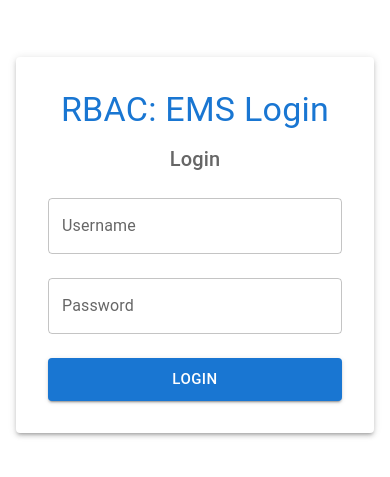
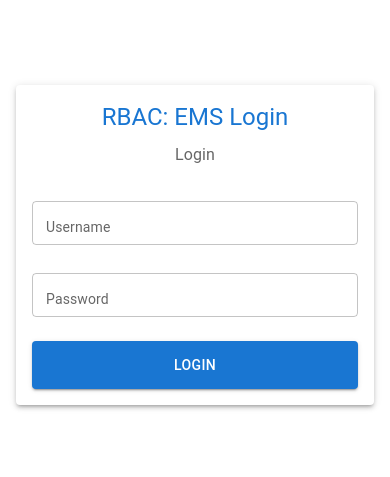
Before and after one commit to TinkerWizard/RBAC-Event-Management-System, a React (Vite) app: page / in a window 390 px wide. Shown: the part 177-654 px from the top of the page. Built offline with nearby package versions, Linux system fonts and the light colour scheme.

Commit message:
responsive design changes were made

```diff
--- a/src/App.tsx
+++ b/src/App.tsx
@@ -14,8 +14,6 @@ const AppRoutes = () => {
   // Now useSelector is used inside a component that's wrapped by Provider
   const roles = useSelector((state: RootState) => state.roles.roles);
   const roleNames = roles.map(role => role.name);
-  console.log('Current roles:', roles);
-  console.log('Role names:', roleNames);
   return (
     <Routes>
       <Route path="/" element={<LoginForm />} />
--- a/src/components/LoginForm.tsx
+++ b/src/components/LoginForm.tsx
@@ -9,7 +9,9 @@ import {
   Box,
   Typography,
   CircularProgress,
-  Alert
+  Alert,
+  useTheme,
+  useMediaQuery
 } from '@mui/material';
 import { login, logout } from '../store/authSlice';
 import { RootState } from '../store/store';
@@ -22,6 +24,8 @@ interface LoginFormInputs {
 const LoginForm: React.FC = () => {
   const [isLoading, setIsLoading] = useState(false);
   const [error, setError] = useState('');
+  const theme = useTheme();
+  const isMobile = useMediaQuery(theme.breakpoints.down('sm'));
 
   const users = useSelector((state: RootState) => state.users.users);
   const {
@@ -69,34 +73,42 @@ const LoginForm: React.FC = () => {
         justifyContent: 'center',
         alignItems: 'center',
         minHeight: '100vh',
-        bgcolor: 'background.default'
+        bgcolor: 'background.default',
+        padding: theme.spacing(2)
       }}
     >
       <Paper
         elevation={3}
         sx={{
-          p: 4,
+          p: { xs: 2, sm: 3, md: 4 }, // Responsive padding
           width: '100%',
-          maxWidth: 400,
-          mx: 2
+          maxWidth: { xs: '100%', sm: '400px' }, // Full width on mobile, max-width on larger screens
+          mx: 'auto'
         }}
       >
         <Typography
-          variant="h4"
+          variant={isMobile ? "h5" : "h4"}
           component="h1"
           align="center"
           gutterBottom
           color="primary"
+          sx={{
+            fontSize: { xs: '1.5rem', sm: '2rem' }, // Responsive font size
+            mb: { xs: 1, sm: 2 } // Responsive margin
+          }}
         >
           RBAC: EMS Login
         </Typography>
 
         <Typography
-          variant="h6"
+          variant={isMobile ? "subtitle1" : "h6"}
           component="h2"
           align="center"
           gutterBottom
           color="text.secondary"
+          sx={{
+            mb: { xs: 2, sm: 3 } // Responsive margin
+          }}
         >
           Login
         </Typography>
@@ -104,7 +116,10 @@ const LoginForm: React.FC = () => {
         {error && (
           <Alert
             severity="error"
-            sx={{ mb: 2 }}
+            sx={{
+              mb: 2,
+              fontSize: { xs: '0.875rem', sm: '1rem' } // Responsive font size
+            }}
             onClose={() => setError('')}
           >
             {error}
@@ -123,6 +138,16 @@ const LoginForm: React.FC = () => {
             error={!!errors.username}
             helperText={errors.username?.message}
             disabled={isLoading}
+            sx={{
+              mb: { xs: 1.5, sm: 2 }, // Responsive margin
+              '& .MuiInputLabel-root': {
+                fontSize: { xs: '0.875rem', sm: '1rem' } // Responsive label
+              },
+              '& .MuiInputBase-input': {
+                fontSize: { xs: '0.875rem', sm: '1rem' }, // Responsive input
+                padding: { xs: '12px', sm: '14px' } // Responsive padding
+              }
+            }}
           />
 
           <TextField
@@ -141,6 +166,16 @@ const LoginForm: React.FC = () => {
             error={!!errors.password}
             helperText={errors.password?.message}
             disabled={isLoading}
+            sx={{
+              mb: { xs: 2, sm: 3 }, // Responsive margin
+              '& .MuiInputLabel-root': {
+                fontSize: { xs: '0.875rem', sm: '1rem' } // Responsive label
+              },
+              '& .MuiInputBase-input': {
+                fontSize: { xs: '0.875rem', sm: '1rem' }, // Responsive input
+                padding: { xs: '12px', sm: '14px' } // Responsive padding
+              }
+            }}
           />
 
           <Button
@@ -148,8 +183,12 @@ const LoginForm: React.FC = () => {
             variant="contained"
             color="primary"
             fullWidth
-            size="large"
-            sx={{ mt: 2 }}
+            size={isMobile ? "medium" : "large"}
+            sx={{
+              mt: { xs: 1, sm: 2 }, // Responsive margin
+              py: { xs: 1.5, sm: 2 }, // Responsive padding
+              fontSize: { xs: '0.875rem', sm: '1rem' } // Responsive font size
+            }}
             disabled={isLoading}
           >
             {isLoading ? (
--- a/src/components/admin/Dashboard.tsx
+++ b/src/components/admin/Dashboard.tsx
@@ -56,9 +56,6 @@ const Dashboard: React.FC = () => {
   ? user.role.charAt(0).toUpperCase() + user.role.slice(1).toLowerCase()
   : null;
   const pageHeading = `${currentRole}'s Dashboard`;
-  // console.log(user);
-  console.log("Users: ",users);
-  console.log("Roles: ",roles);
   const roleCounts = users.reduce((acc, user) => {
     acc[user.role] = (acc[user.role] || 0) + 1; // Increment count for the role
     return acc;
@@ -72,7 +69,7 @@ const Dashboard: React.FC = () => {
 
 
   return (
-    <div className="p-6 flex flex-col justify-center gap-5" style={{ width: '90vw' }}>
+    <div className="p-6 flex flex-col justify-center gap-5">
       <TopBar heading={pageHeading} />
       {(user?.otherPermissions?.some(permission =>
         ["manage_users", "manage_roles"].includes(permission)
--- a/src/components/admin/RoleManagement.tsx
+++ b/src/components/admin/RoleManagement.tsx
@@ -144,7 +144,7 @@ const RoleManagement: React.FC = () => {
   };
 
   return (
-    <div className="p-6 bg-white">
+    <div>
       <div className="flex justify-between mb-6">
         <h2 className="text-2xl font-bold text-gray-950">Role Management</h2>
         <Button
@@ -155,6 +155,7 @@ const RoleManagement: React.FC = () => {
           Add Role
         </Button>
       </div>
+      <div className="p-6 bg-white overflow-x-auto max-w-full" style={{ width: '90vw' }}>
 
         <Table>
           <TableHead>
@@ -249,6 +250,8 @@ const RoleManagement: React.FC = () => {
           </DialogActions>
         </Dialog>
       </div>
+    </div>
+
   );
 };
 
--- a/src/components/admin/UserManagement.tsx
+++ b/src/components/admin/UserManagement.tsx
@@ -341,8 +341,8 @@ const UserManagement: React.FC = () => {
   );
 
   return (
-    <div className="p-6">
-      <div className="flex justify-between mb-6">
+    <div className="p-6" style={{ width: '90vw' }}>
+      <div className="flex justify-between mb-6 xs:flex-col gap-5">
         <h2 className="text-2xl font-bold text-gray-950">User Management</h2>
         <div className="flex gap-2">
           <Button
@@ -369,7 +369,7 @@ const UserManagement: React.FC = () => {
         {showFilters && <FilterSection />}
       </section>
 
-      <div className="overflow-x-auto">
+      <div className="overflow-x-auto max-w-full" >
         <Table aria-label="User management table">
           <TableHead>
             <TableRow>
--- a/src/utils/TopBar.tsx
+++ b/src/utils/TopBar.tsx
@@ -1,27 +1,58 @@
-import { Button, Stack, Typography } from "@mui/material";
+import { Button, Stack, Typography, useTheme, useMediaQuery } from "@mui/material";
 import { useDispatch } from 'react-redux';
 import { logout } from '../store/authSlice';
 import { useNavigate } from "react-router-dom";
 
-
-const TopBar: React.FC<{ heading: string }> = ({heading}) => {
-
+const TopBar: React.FC<{ heading: string }> = ({ heading }) => {
     const dispatch = useDispatch();
     const navigate = useNavigate();
+    const theme = useTheme();
+    const isMobile = useMediaQuery(theme.breakpoints.down('sm'));
+
     const handleLogout = () => {
         dispatch(logout());
         navigate('/');
     };
 
     return (
-        <Stack spacing={2} direction='row' sx={{ width: '100%', mb: '5' }} className="flex flex-row justify-between">
-            <Typography variant="h4" sx={{ color: 'black', mb: 2 }}>
+        <Stack
+            direction="row"
+            sx={{
+                width: '100%',
+                mb: { xs: 2, sm: 3, md: 4 },
+                justifyContent: 'space-between',
+                alignItems: 'center',
+                flexWrap: 'wrap',
+                gap: { xs: 1, sm: 2 }
+            }}
+        >
+            {/* Responsive Typography */}
+            <Typography
+                variant={isMobile ? "h5" : "h4"}
+                sx={{
+                    color: 'black',
+                    fontSize: {
+                        xs: '1.5rem',
+                        sm: '2rem',
+                        md: '2.25rem'
+                    },
+                    mb: { xs: 1, sm: 0 }
+                }}
+            >
                 {heading}
             </Typography>
+
+            {/* Responsive MUI Button */}
             <Button
                 color="error"
                 variant="outlined"
                 onClick={handleLogout}
+                sx={{
+                    minWidth: { xs: '80px', sm: '100px' },
+                    height: { xs: '36px', sm: '40px' },
+                    fontSize: { xs: '0.875rem', sm: '1rem' },
+                    px: { xs: 2, sm: 3 }
+                }}
             >
                 Logout
             </Button>
--- a/tailwind.config.js
+++ b/tailwind.config.js
@@ -4,6 +4,13 @@ module.exports = {
   ],
   theme: {
     extend: {},
+    screens: {
+      xs: { max: '639px' },
+      sm: '640px', // Small devices
+      md: '768px', // Medium devices
+      lg: '1024px', // Large devices
+      xl: '1280px', // Extra-large devices
+    },
   },
   plugins: [],
 };
```
Also changed, not shown: src/components/EventList.tsx (+7 -15 lines). Lines whose indentation alone changed are shown as unchanged.
